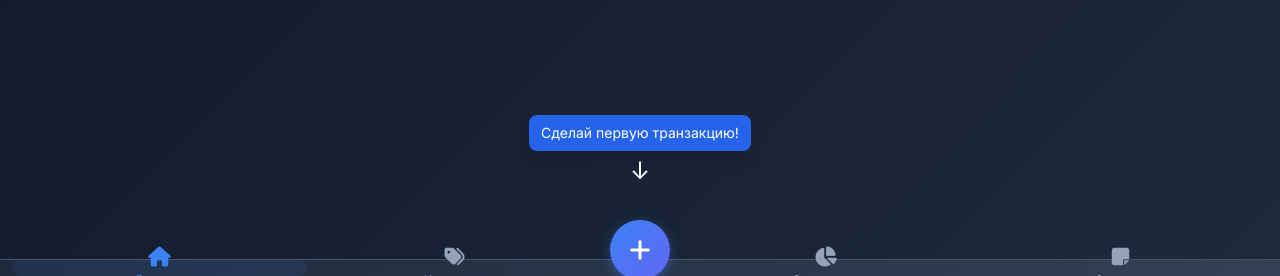
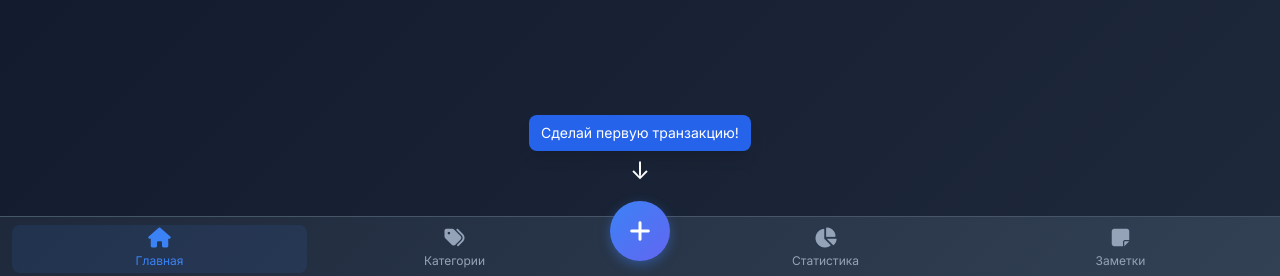
Before and after one commit to codifuse/wallet, a Django app: page / in a window 1280 px wide. Shown: the part 524-800 px from the top of the page. Run offline with Django 5.2, Linux system fonts and the light colour scheme; the visitor is signed in with stand-in values (Sample User, id 1); data comes from the database, SQL or seed files in the repository; data that the repository does not hold is empty; some libraries are stand-ins or nearby versions.

Commit message:
aded vieport for ios noth

```diff
--- a/main/static/main/style.css
+++ b/main/static/main/style.css
@@ -1162,8 +1162,8 @@ body.modal-open {
 /* === Футер / нижняя навигация: safe area для iPhone === */
 @supports (padding: max(env(safe-area-inset-bottom), 0px)) {
   .mobile-nav {
-    padding-bottom: calc(env(safe-area-inset-bottom) + 0.5rem) !important;
-    height: calc(10px + env(safe-area-inset-bottom)) !important;
+    padding-bottom: calc(env(safe-area-inset-bottom) + 0.2rem) !important;
+    height: calc(60px + env(safe-area-inset-bottom)) !important;
     box-sizing: border-box !important;
   }
 }
```
